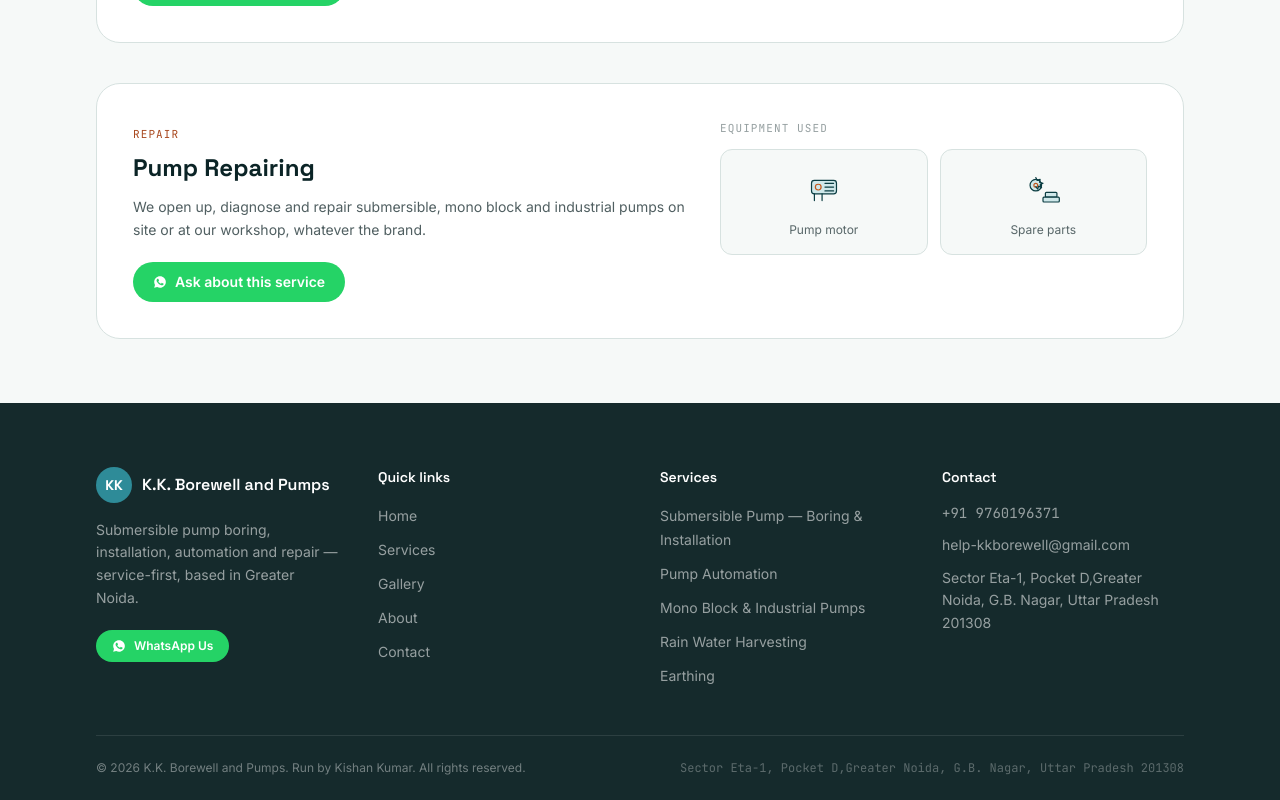
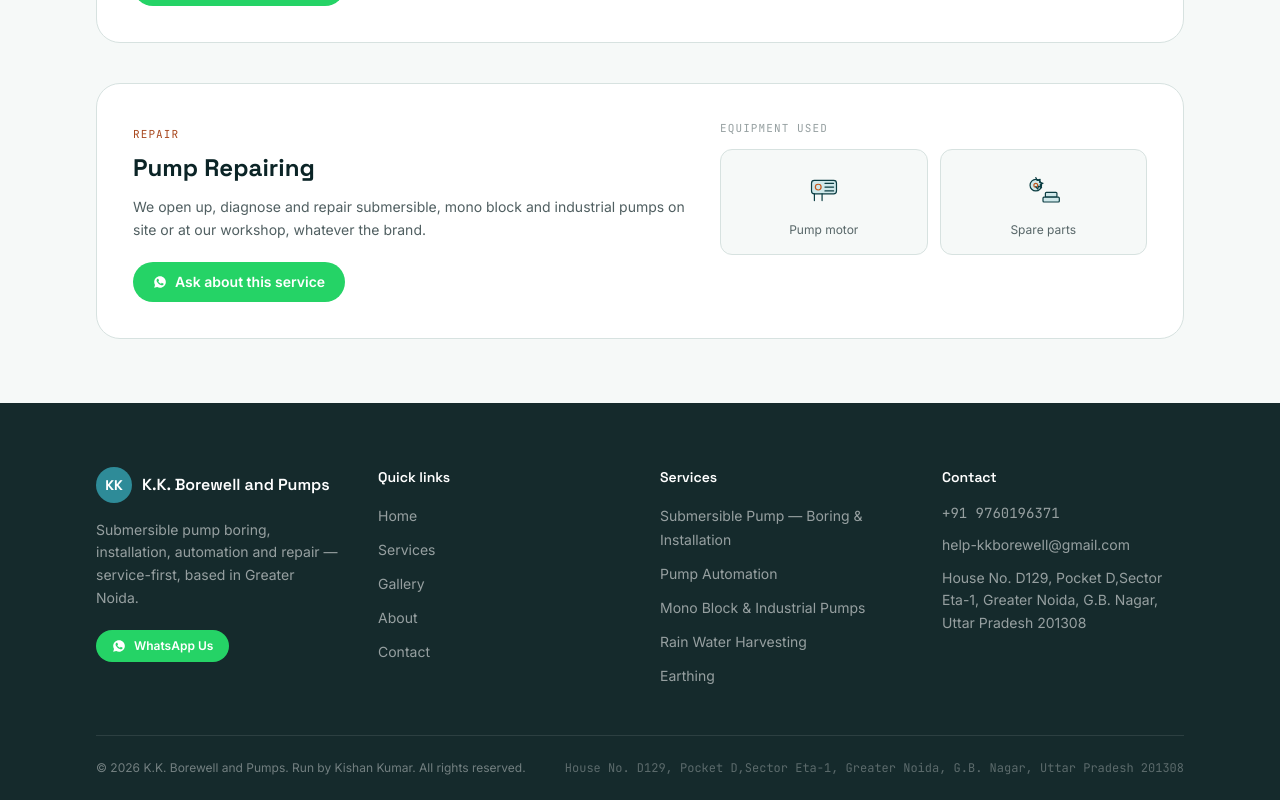
Before and after one commit to ramavtarmjr885301/kkborewell, a Next.js app: page /services in a window 1280 px wide. Shown: the part 2187-2987 px from the top of the page. Built offline with nearby package versions, Linux system fonts and the light colour scheme.

Commit message:
address correction

```diff
--- a/app/contact/page.tsx
+++ b/app/contact/page.tsx
@@ -86,8 +86,8 @@
 
                             <div className="overflow-hidden rounded-3xl border border-(--color-line)">
                                 <iframe
-                                    title="K.K. Borewell and Pumps location — Rampur Jagir, Beta-1, Greater Noida"
-                                    src="https://www.google.com/maps?q=Rampur+Jagir+Beta+1+Greater+Noida&output=embed"
+                                    title="K.K. Borewell and Pumps location — House No. D129, Pocket D, Sector Eta-1, Greater Noida"
+                                    src="https://www.google.com/maps?q=House+No.+D129,+Pocket+D,+Sector+Eta-1,+Greater+Noida,+G.B.+Nagar,+Uttar+Pradesh+201308&output=embed"
                                     className="h-72 w-full"
                                     loading="lazy"
                                     referrerPolicy="no-referrer-when-downgrade"
--- a/lib/business.ts
+++ b/lib/business.ts
@@ -4,7 +4,7 @@
   phone: "9760196371",
   phoneDisplay: "+91 9760196371",
   email: "help-kkborewell@gmail.com",
-  address: "Sector Eta-1, Pocket D,Greater Noida, G.B. Nagar, Uttar Pradesh 201308",
+  address: "House No. D129, Pocket D,Sector Eta-1, Greater Noida, G.B. Nagar, Uttar Pradesh 201308",
   whatsappBase: "https://wa.me/919760196371",
 };
 
```
